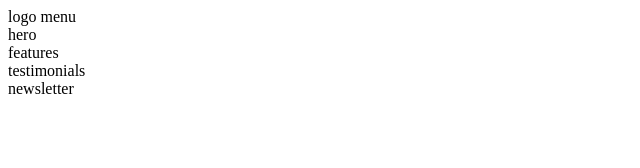
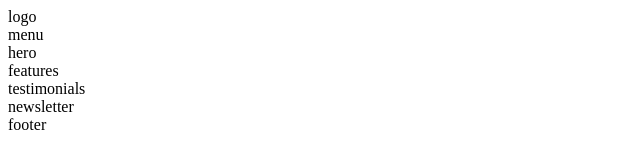
Before and after one commit to abantostephanie/Ironhack-HTML, a plain HTML site: page index.html in a window 1280 px wide. Shown: the whole page, without its empty margins (0-640 px from the left). Drawn offline with Linux system fonts and the light colour scheme.

Commit message:
Update index.html

```diff
--- a/index.html
+++ b/index.html
@@ -8,8 +8,8 @@
 <body>
    <!-- header  -start -->
    <header>
-        logo
-        menu
+        <div>logo </div>
+       <div>menu</div>
     </header>
     <!-- header - end -->
 
@@ -43,6 +43,10 @@
      </div>
 </div>
 
+<footer>
+    footer
+</footer>
+
 </body>
 
 </html>
```
